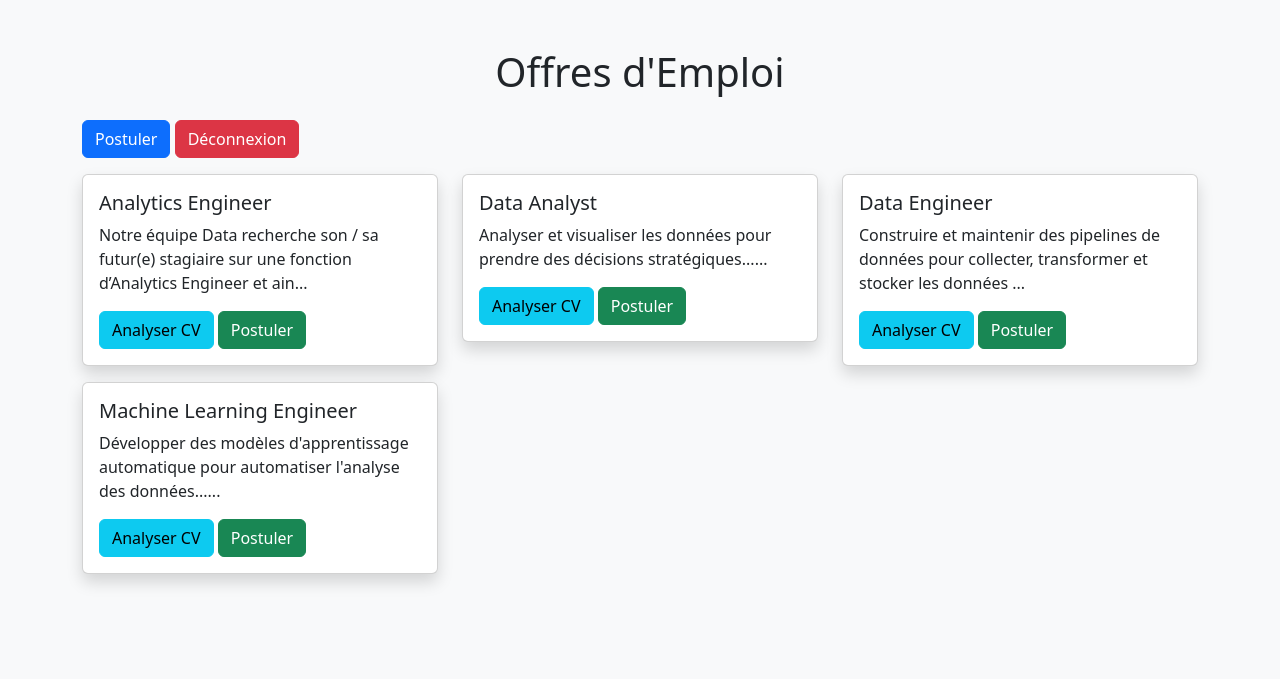
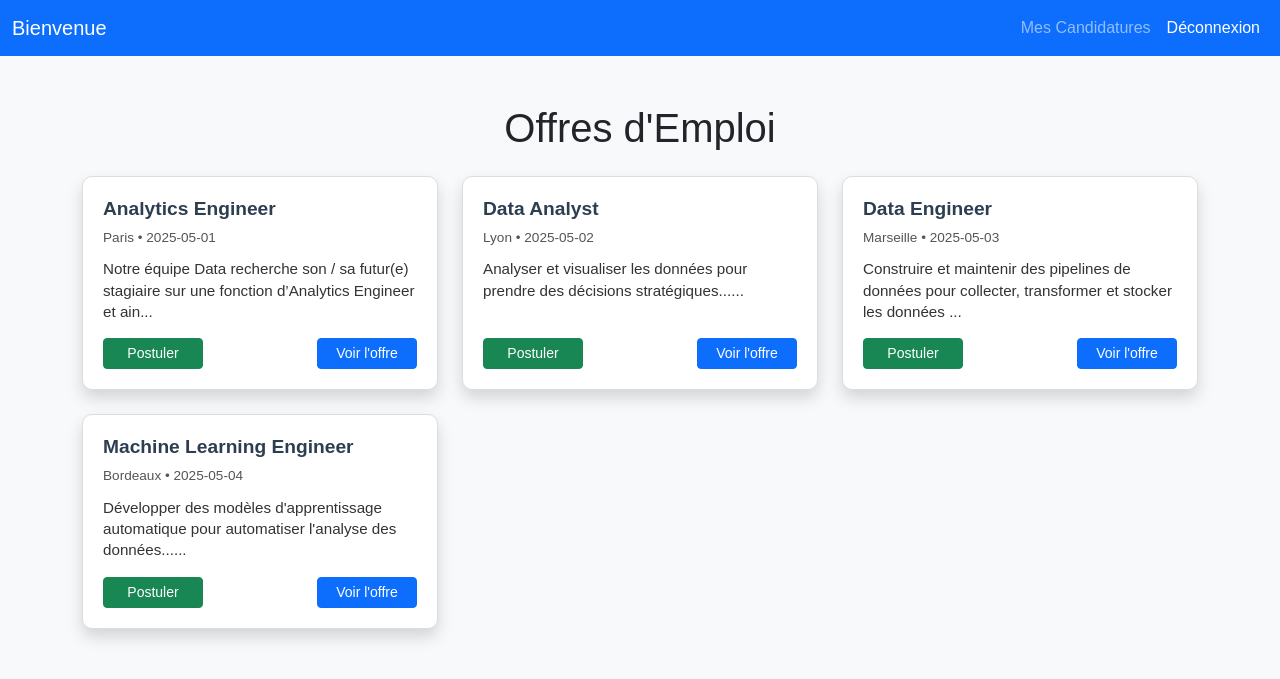
Before and after one commit to Clement-tc/APP_AUTO, a Flask app: page / in a window 1280 px wide. Shown: the top 679 px of the page. Run offline with Flask 3, Linux system fonts and the light colour scheme; a user stored in the database is signed in.

Commit message:
add files

```diff
--- a/app.py
+++ b/app.py
@@ -53,7 +53,6 @@ class OffreEmploi(db.Model):
 # Modèle pour les candidats qui postulent
 class Candidat(db.Model):
     id = db.Column(db.Integer, primary_key=True)
-    nom = db.Column(db.String(100), nullable=False)
     cv = db.Column(db.String(3000), nullable=False)  # Le chemin vers le fichier CV
     offre_id = db.Column(db.Integer, db.ForeignKey('offre_emploi.id'), nullable=False)
     offre = db.relationship('OffreEmploi', backref=db.backref('candidats', lazy=True))
@@ -61,7 +60,7 @@ class Candidat(db.Model):
 
 # Fonction pour extraire et concaténer 'skills' et 'career_objective' des CV
 def get_cv_text(df):
-    return df['skills'] + " " + str(df['career_objective'])
+    return str(df['skills']) + " " + str(df['career_objective'])
 
 # Créer la base de données si elle n'existe pas
 with app.app_context():
@@ -111,7 +110,7 @@ with app.app_context():
                     cv_text = get_cv_text(row)  # Concaténer 'skills' et 'career_objective'
 
                     # Ajouter un candidat avec un score similaire
-                    candidat = Candidat(nom=str(_), cv=cv_text, offre_id=offre.id, date_postulation="2025-05-06")
+                    candidat = Candidat(cv=cv_text, offre_id=offre.id, date_postulation="2025-05-06")
                     db.session.add(candidat)
                     db.session.commit()  # Commiter chaque candidat
 
@@ -172,16 +171,15 @@ def postuler(offre_id):
     offre = OffreEmploi.query.get_or_404(offre_id)
 
     if request.method == "POST":
-        nom = request.form['nom']
         cv_file = request.files['cv']
 
         # Sauvegarder le fichier CV
         cv_path = os.path.join(app.config['UPLOAD_FOLDER'], cv_file.filename)
         cv_file.save(cv_path)
         cv_text = extract_text_from_pdf(cv_path)
-
+        date_postulation =  datetime.today().strftime('%Y-%m-%d')
         # Ajouter le candidat à la base de données
-        candidat = Candidat(nom=nom, cv=cv_text, offre_id=offre_id, date_postulation="2025-05-06")
+        candidat = Candidat(cv=cv_text, offre_id=offre_id, date_postulation=date_postulation)
         db.session.add(candidat)
         db.session.commit()
 
@@ -223,7 +221,7 @@ def analyze(offre_id):
         emb_ref = model.encode([offre.description])
         score = cosine_similarity(emb_obj, emb_ref).flatten()[0]
 
-        resultats.append((candidat.nom, score))  # Ajouter le résultat à la liste
+        resultats.append((candidat.id, score))  # Ajouter le résultat à la liste
     # Trier les résultats par similarité
     resultats = sorted(resultats, key=lambda x: x[1], reverse=True)
 
@@ -268,3 +266,23 @@ def signup():
         return redirect(url_for('home'))  # Rediriger vers la page d'accueil après inscription
 
     return render_template("signup.html")
+
+
+# Route pour afficher les détails d'une offre
+@app.route("/offre/<int:offre_id>")
+def view_offre(offre_id):
+    offre = OffreEmploi.query.get_or_404(offre_id)  # Récupérer l'offre par ID
+    return render_template("view_offre.html", offre=offre)
+
+@app.route("/mes-candidatures")
+@login_required
+def mes_candidatures():
+    if current_user.role != "candidat":
+        return redirect(url_for("home"))
+
+    candidatures = Candidat.query.filter_by(id=current_user.id).all()
+    return render_template("mes_candidatures.html", candidatures=candidatures)
+
+"""
+if __name__ == "__main__":
+    app.run(debug=True)"""
--- a/static/style.css
+++ b/static/style.css
@@ -3,35 +3,58 @@ body {
   font-family: Arial, sans-serif;
 }
 
-  .offre-box {
-    width: 400px; /* plus petit qu'avant */
-    margin: 60px auto;
+/* Conteneur des offres */
+.card {
+  width: 100%;
+  height: 100%;
   box-shadow: 0 2px 6px rgba(0, 0, 0, 0.1);
   border-radius: 10px;
-    padding: 20px 25px;
+  border: 1px solid #ddd;
   background-color: #ffffff;
-    border: 1px solid #ddd;
+  display: flex;
+  flex-direction: column;
+  justify-content: space-between;
 }
 
-  .offre-header {
-    font-weight: 600;
-    font-size: 1.1rem;
-    color: #2c3e50;
-    margin-bottom: 8px;
+/* Corps de la carte */
+.card-body {
+  display: flex;
+  flex-direction: column;
+  justify-content: space-between;
+  padding: 20px;
 }
 
+/* Titre de l'offre */
+.card-title {
+  font-weight: 600;
+  font-size: 1.2rem;
+  color: #2c3e50;
+}
+
+/* Sous-texte (localisation, date) */
 .offre-subtext {
   font-size: 0.85rem;
   color: #555;
-    margin-bottom: 15px;
+  margin-bottom: 10px;
 }
 
+/* Description de l'offre */
 .offre-description {
   font-size: 0.95rem;
   color: #333;
   line-height: 1.4;
 }
 
-  .btn-analyze {
-    margin-top: 20px;
+/* Boutons alignés */
+.card-body .btn {
+  min-width: 100px;
 }
+
+.card-body .d-flex .btn + .btn {
+  margin-left: 10px;
+}
+
+/* Espace entre les cartes */
+.row > .col-md-4 {
+  display: flex;
+}
--- a/templates/home.html
+++ b/templates/home.html
@@ -4,39 +4,71 @@
     <meta charset="UTF-8">
     <title>Offres d'Emploi</title>
     <link href="https://cdn.jsdelivr.net/npm/bootstrap@5.3.0/dist/css/bootstrap.min.css" rel="stylesheet">
+    <link href="{{ url_for('static', filename='style.css') }}" rel="stylesheet">
+
 </head>
 <body class="bg-light">
+
+    <!-- ✅ Bandeau de navigation -->
+    <nav class="navbar navbar-expand-lg navbar-dark bg-primary">
+        <div class="container-fluid">
+            <a class="navbar-brand" href="/">Bienvenue</a>
+            <div class="collapse navbar-collapse">
+                <ul class="navbar-nav ms-auto">
+                    {% if current_user.is_authenticated and current_user.role == 'candidat' %}
+                        <li class="nav-item">
+                            <a class="nav-link" href="/mes-candidatures">Mes Candidatures</a>
+                        </li>
+                    {% endif %}
+                    {% if current_user.is_authenticated %}
+                        <li class="nav-item">
+                            <a class="nav-link text-white" href="/logout">Déconnexion</a>
+                        </li>
+                    {% else %}
+                        <li class="nav-item">
+                            <a class="nav-link text-white" href="/login">Se connecter</a>
+                        </li>
+                    {% endif %}
+                </ul>
+            </div>
+        </div>
+    </nav>
+
+    <!-- 💼 Section principale -->
     <div class="container mt-5">
         <h1 class="mb-4 text-center">Offres d'Emploi</h1>
 
-        {% if current_user.is_authenticated %}
-            {% if current_user.role == 'recruteur' %}
-                <a href="/create" class="btn btn-primary mb-3">Créer une offre</a>
-            {% endif %}
-            {% if current_user.role == 'candidat' %}
-                <a href="/postuler" class="btn btn-primary mb-3">Postuler</a>
-            {% endif %}
-            <a href="/logout" class="btn btn-danger mb-3">Déconnexion</a>
-        {% else %}
-            <a href="/login" class="btn btn-success mb-3">Se connecter</a>
+        {% if current_user.is_authenticated and current_user.role == 'recruteur' %}
+            <div class="text-center mb-4">
+                <a href="/create" class="btn btn-primary">Créer une offre</a>
+            </div>
         {% endif %}
 
         <div class="row">
             {% for offre in offres %}
-                <div class="col-md-4 mb-3">
-                    <div class="card shadow">
-                        <div class="card-body">
-                            <h5 class="card-title">{{ offre.titre }}</h5>
-                            <p class="card-text">{{ offre.description[:100] }}...</p>
-                            <a href="/analyze/{{ offre.id }}" class="btn btn-info">Analyser CV</a>
-                            {% if current_user.role == 'candidat' %}
-                                <a href="/postuler/{{ offre.id }}" class="btn btn-success">Postuler</a>
-                            {% endif %}
+                <div class="col-md-4 mb-4 d-flex">
+                    <div class="card shadow w-100">
+                        <div class="card-body d-flex flex-column justify-content-between">
+                            <div>
+                                <h5 class="card-title">{{ offre.titre }}</h5>
+                                <p class="offre-subtext">{{ offre.localisation }} • {{ offre.date_publication }}</p>
+                                <p class="card-text offre-description">{{ offre.description[:100] }}...</p>
+                            </div>
+
+                            <div class="d-flex justify-content-between mt-3">
+                                {% if current_user.role == 'candidat' %}
+                                    <a href="/postuler/{{ offre.id }}" class="btn btn-success btn-sm">Postuler</a>
+                                {% elif current_user.role == 'recruteur' %}
+                                    <a href="/analyze/{{ offre.id }}" class="btn btn-info btn-sm">Analyser CV</a>
+                                {% endif %}
+                                <a href="/offre/{{ offre.id }}" class="btn btn-primary btn-sm">Voir l'offre</a>
+                            </div>
                         </div>
                     </div>
                 </div>
             {% endfor %}
         </div>
     </div>
+
 </body>
 </html>
--- a/templates/postuler.html
+++ b/templates/postuler.html
@@ -10,10 +10,6 @@
         <h1 class="mb-4 text-center">Postuler à l'offre : {{ offre.titre }}</h1>
         <form action="/postuler/{{ offre.id }}" method="POST" enctype="multipart/form-data">
             <div class="mb-3">
-                <label for="nom" class="form-label">Nom</label>
-                <input type="text" class="form-control" id="nom" name="nom" required>
-            </div>
-            <div class="mb-3">
                 <label for="cv" class="form-label">CV</label>
                 <input type="file" class="form-control" id="cv" name="cv" required>
             </div>
```
Also changed, not shown: templates/mes_candidatures.html (added, +50 -0 lines), templates/view_offre.html (added, +25 -0 lines), instance/offres_emploi.db (added). Lines whose indentation alone changed are shown as unchanged.
